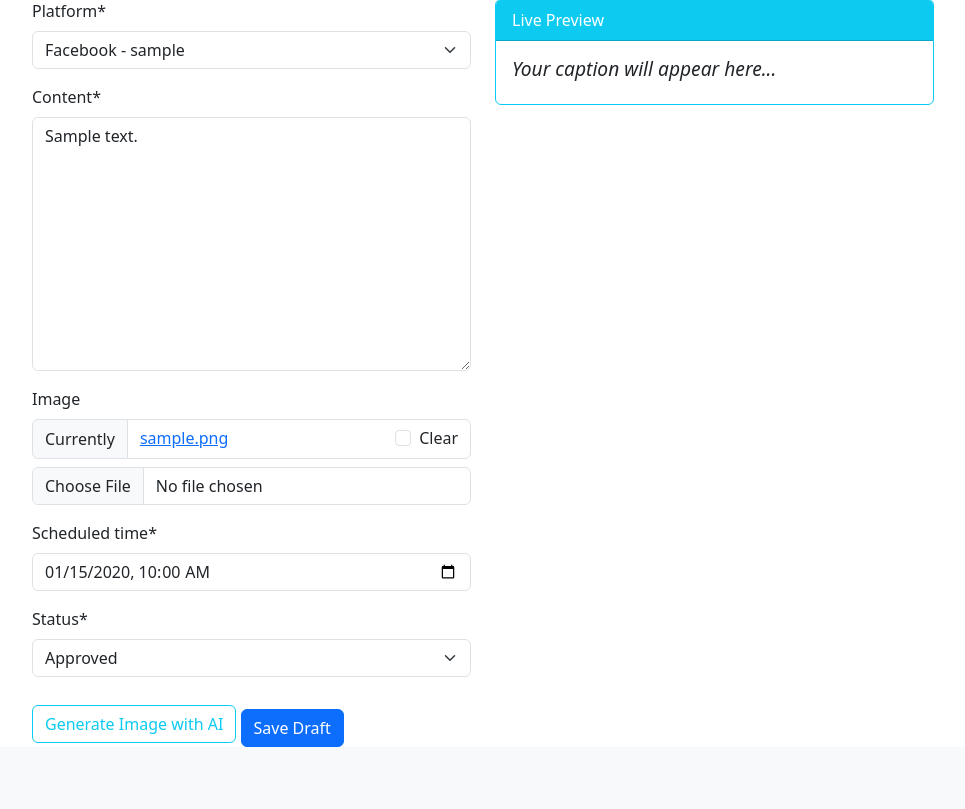
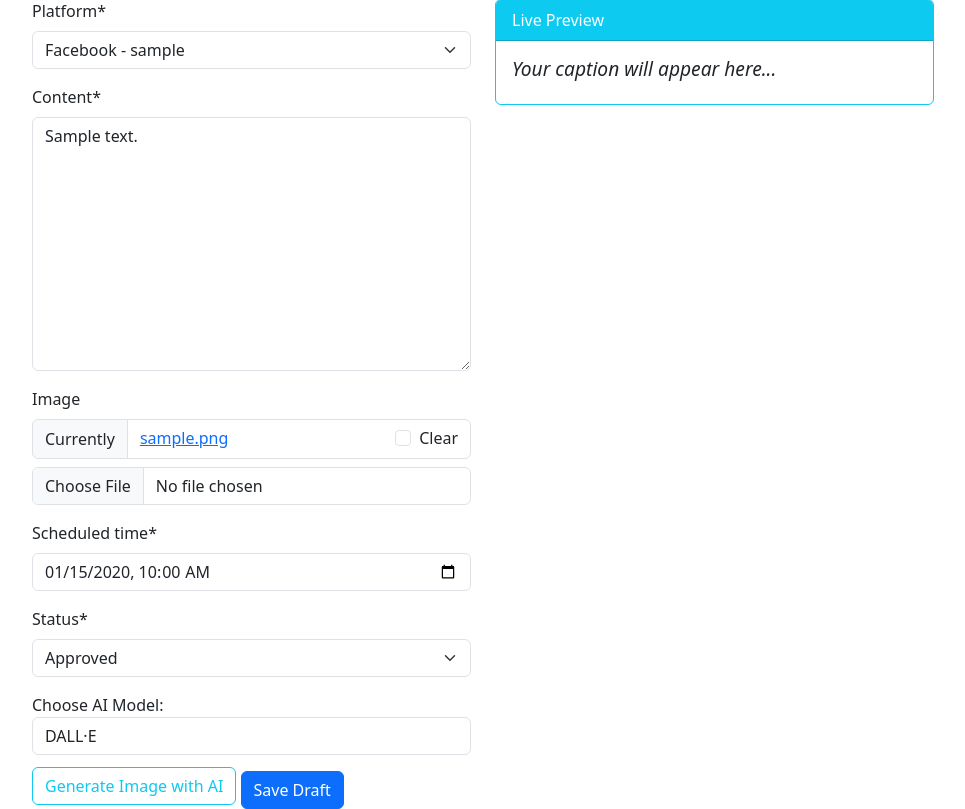
Before and after one commit to Mathewsq369/DIGIMANAGER, a Django app: page /post/1/edit/ in a window 1280 px wide. Shown: the part 207-1016 px from the top of the page, without its empty margins (157-1122 px from the left). Before the commit the page ends 954 px from the top, so only its background shows below. Run offline with Django 5.2, Linux system fonts and the light colour scheme; a user stored in the database is signed in; tables that the repository leaves empty hold one stand-in row (values such as "Sample post"); some libraries are stand-ins or nearby versions.

Commit message:
adding AI image generation checkpoint 1

```diff
--- a/DIGIMANAGER/DIGIMANAGER/settings.py
+++ b/DIGIMANAGER/DIGIMANAGER/settings.py
@@ -144,3 +144,6 @@ AUTH_USER_MODEL = 'scheduler.CustomUser'
     #messages.WARNING: 'warning',
     #messages.ERROR: 'danger',
 #}
+
+MEDIA_URL = '/media/'
+MEDIA_ROOT = os.path.join(BASE_DIR, 'media')
--- a/DIGIMANAGER/DIGIMANAGER/urls.py
+++ b/DIGIMANAGER/DIGIMANAGER/urls.py
@@ -20,6 +20,8 @@ from django.contrib.auth import views as auth_views
 from django.contrib.auth import logout
 from django.shortcuts import redirect
 from django.urls import reverse
+from django.conf import settings
+from django.conf.urls.static import static
 
 def custom_admin_logout(request):
     logout(request)  # Logs the user out
@@ -32,3 +34,5 @@ urlpatterns = [
     path('', include('scheduler.urls')),
     path('content/', include('contentgen.urls'))
 ]
+
+urlpatterns += static(settings.MEDIA_URL, document_root=settings.MEDIA_ROOT)
--- a/DIGIMANAGER/scheduler/urls.py
+++ b/DIGIMANAGER/scheduler/urls.py
@@ -38,4 +38,7 @@ urlpatterns = [
     path('generate/', views.generateCaption, name='generateCaption'),
     path('captions/history/', views.captionHistory, name='captionHistory'),
     path('drafts/', views.drafts, name='drafts'),
+
+    #images
+    path('generate-image/', views.generateImage, name='generateImage'),
 ]
--- a/DIGIMANAGER/scheduler/views.py
+++ b/DIGIMANAGER/scheduler/views.py
@@ -4,6 +4,7 @@ from .forms import RegisterForm
 from django.contrib.auth import login as auth_login, authenticate, logout as auth_logout
 from django.contrib.auth.forms import AuthenticationForm
 from django.contrib.auth.decorators import login_required
+from django.views.decorators.csrf import csrf_exempt
 from django.http import HttpResponse
 from .forms import PostForm
 from .models import Content, ContentPrompt, Post, Platform
@@ -15,6 +16,52 @@ from django.utils import timezone
 from django.db.models import Count
 from .forms import ContentPromptForm, PlatformForm
 from .aiUtils import generateCaptionAi
+import os
+from django.http import JsonResponse
+from django.core.files.base import ContentFile
+from django.conf import settings
+from django.utils.crypto import get_random_string
+from PIL import Image
+from io import BytesIO
+
+@csrf_exempt
+def generateImage(request):
+    if request.method == 'POST':
+        caption = request.POST.get('caption')
+        model = request.POST.get('model', 'dalle')
+
+        # 1. Generate image URL using mock or actual API
+        if model == 'deepai':
+            api_url = 'https://api.deepai.org/api/text2img'
+            response = requests.post(
+                api_url,
+                data={'text': caption},
+                headers={'api-key': 'f9acbf17-62ad-4229-bd8c-f85b044019fa'}
+            )
+            image_url = response.json()
+        elif model == 'stablediffusion':
+            # Replace with real API URL
+            image_url = "https://via.placeholder.com/500x300.png?text=Stable+Diffusion+Image"
+        else:
+            # Mock DALL·E (or integrate real OpenAI API)
+            image_url = "https://via.placeholder.com/500x300.png?text=DALL·E+Image"
+
+        # 2. Download and save image locally to MEDIA_ROOT
+        try:
+            img_response = requests.get(image_url)
+            if img_response.status_code == 200:
+                filename = f"ai_generated/{get_random_string(12)}.jpg"
+                path = os.path.join(settings.MEDIA_ROOT, filename)
+                os.makedirs(os.path.dirname(path), exist_ok=True)
+
+                with open(path, 'wb') as f:
+                    f.write(img_response.content)
+
+                return JsonResponse({'image_url': settings.MEDIA_URL + filename})
+        except Exception as e:
+            return JsonResponse({'error': str(e)})
+
+    return JsonResponse({'error': 'Invalid request'}, status=400)
 
 def register(request):
     if request.method == 'POST':
--- a/DIGIMANAGER/templates/posts/createPost.html
+++ b/DIGIMANAGER/templates/posts/createPost.html
@@ -8,11 +8,20 @@
   <form method="POST" enctype="multipart/form-data">
     {% csrf_token %}
     <div class="row">
-      <!-- Left: Form -->
+      <!-- Form Side -->
       <div class="col-md-6">
         {{ form|crispy }}
 
-        <!-- AI Generate Image Button -->
+        <!-- AI Image Generator Controls -->
+        <div class="form-group mt-3">
+          <label for="model-select">Choose AI Model:</label>
+          <select id="model-select" class="form-control">
+            <option value="dalle">DALL·E</option>
+            <option value="stablediffusion">Stable Diffusion</option>
+            <option value="deepai">DeepAI</option>
+          </select>
+        </div>
+
         <button type="button" class="btn btn-outline-info mt-2" id="generate-image-btn">
           Generate Image with AI
         </button>
@@ -20,7 +29,7 @@
         <button type="submit" class="btn btn-primary mt-3">Save Draft</button>
       </div>
 
-      <!-- Right: Preview -->
+      <!-- Live Preview Side -->
       <div class="col-md-6">
         <div class="card border-info">
           <div class="card-header bg-info text-white">Live Preview</div>
@@ -34,7 +43,7 @@
   </form>
 </div>
 
-<!-- JavaScript -->
+<!-- Scripts -->
 <script>
   document.addEventListener("DOMContentLoaded", function () {
     const captionInput = document.getElementById("id_content");
@@ -42,13 +51,16 @@
     const previewCaption = document.getElementById("preview-caption");
     const previewImage = document.getElementById("preview-image");
     const generateBtn = document.getElementById("generate-image-btn");
+    const modelSelect = document.getElementById("model-select");
 
+    // Live caption preview
     if (captionInput) {
       captionInput.addEventListener("input", () => {
         previewCaption.textContent = captionInput.value || "Your caption will appear here...";
       });
     }
 
+    // Image preview if uploaded manually
     if (imageInput) {
       imageInput.addEventListener("change", (e) => {
         const file = e.target.files[0];
@@ -65,10 +77,13 @@
       });
     }
 
+    // Generate image with AI
     generateBtn.addEventListener("click", () => {
       const caption = captionInput.value;
+      const model = modelSelect.value;
+
       if (!caption) {
-        alert("Please enter some content first.");
+        alert("Please enter post content before generating an image.");
         return;
       }
 
@@ -81,21 +96,19 @@
           "Content-Type": "application/x-www-form-urlencoded",
           "X-CSRFToken": "{{ csrf_token }}",
         },
-        body: new URLSearchParams({ caption: caption })
+        body: new URLSearchParams({ caption: caption, model: model })
       })
       .then(response => response.json())
       .then(data => {
         if (data.image_url) {
           previewImage.src = data.image_url;
           previewImage.classList.remove("d-none");
-          // Optional: Store AI image URL in hidden input or later fetch for saving
+          // Auto-fill the image input with a hidden field (optional)
         } else {
-          alert(data.error || "Image generation failed.");
+          alert(data.error || "Failed to generate image.");
         }
       })
-      .catch(error => {
-        alert("Error: " + error);
-      })
+      .catch(error => alert("Error: " + error))
       .finally(() => {
         generateBtn.disabled = false;
         generateBtn.textContent = "Generate Image with AI";
@@ -104,7 +117,6 @@
   });
 </script>
 
-<!-- Style -->
 <style>
   #preview-caption {
     font-style: italic;
```
